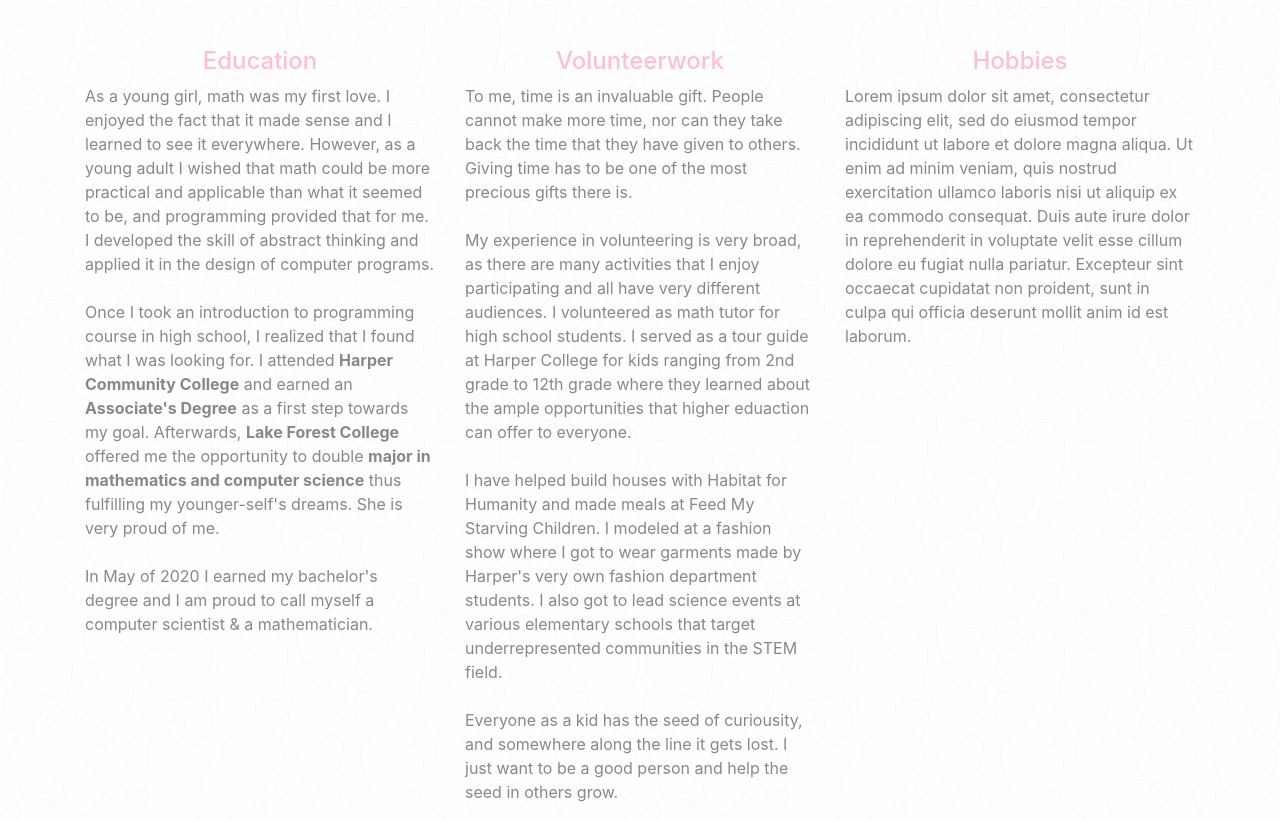
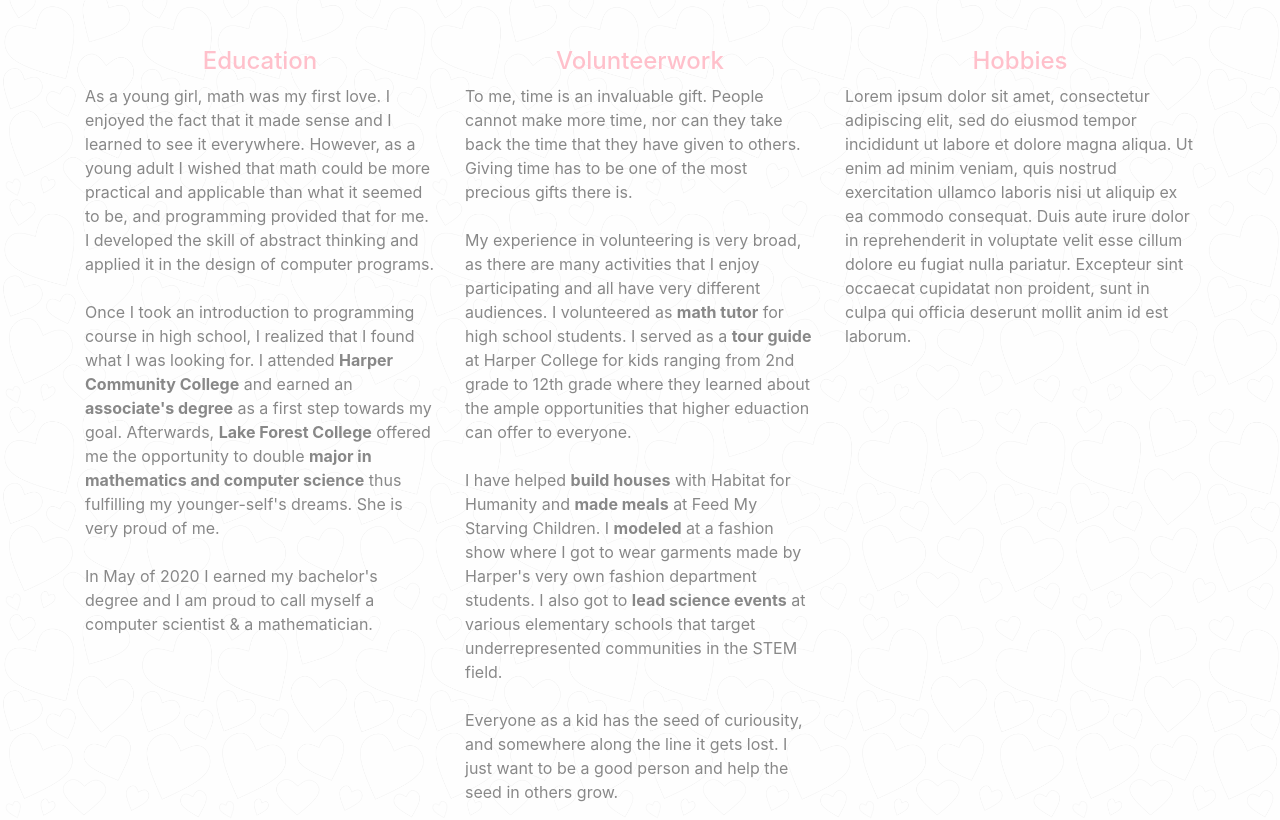
Before and after one commit to mirandalopez0/mirandalopez0.github.io, a plain HTML site: page index.html in a window 1280 px wide. Shown: the part 632-1452 px from the top of the page. Drawn offline with Linux system fonts and the light colour scheme; a web font is replaced by a local one.

Commit message:
halfway done with About page

```diff
--- a/index.html
+++ b/index.html
@@ -66,7 +66,7 @@
         <p class="text-grey">
           As a young girl, math was my first love. I enjoyed the fact that it made sense and I learned to see it everywhere. However, as a young adult I wished that math could be more practical and applicable than what it seemed to be, and programming provided that for me. I developed the skill of abstract thinking and applied it in the design of computer programs.
           <br><br>
-          Once I took an introduction to programming course in high school, I realized that I found what I was looking for. I attended <strong>Harper Community College</strong> and earned an <strong>Associate's Degree</strong> as a first step towards my goal. Afterwards, <strong>Lake Forest College</strong> offered me the opportunity to double <strong>major in mathematics and computer science</strong> thus fulfilling my younger-self's dreams. She is very proud of me.
+          Once I took an introduction to programming course in high school, I realized that I found what I was looking for. I attended <strong>Harper Community College</strong> and earned an <strong>associate's degree</strong> as a first step towards my goal. Afterwards, <strong>Lake Forest College</strong> offered me the opportunity to double <strong>major in mathematics and computer science</strong> thus fulfilling my younger-self's dreams. She is very proud of me.
           <br><br>
           In May of 2020 I earned my bachelor's degree and I am proud to call myself a computer scientist & a mathematician.
         </p>
@@ -77,23 +77,13 @@
           To me, time is an invaluable gift. People cannot make more time, nor can they take back the time that they have given to others. Giving time has to be one of the most precious gifts there is.
           <br><br>
           My experience in volunteering is very broad, as there are many activities that I enjoy participating and all have very different audiences.
-          I volunteered as math tutor for high school students. I served as a tour guide at Harper College for kids ranging from 2nd grade to 12th grade where they learned about the ample opportunities that higher eduaction can offer to everyone.
+          I volunteered as <strong>math tutor</strong> for high school students. I served as a <strong>tour guide</strong> at Harper College for kids ranging from 2nd grade to 12th grade where they learned about the ample opportunities that higher eduaction can offer to everyone.
           <br><br>
-          I have helped build houses with Habitat for Humanity and made meals at Feed My Starving Children.
-          I modeled at a fashion show where I got to wear garments made by Harper's very own fashion department students. I also got to lead science events at various elementary schools that target underrepresented communities in the STEM field.
+          I have helped <strong>build houses</strong> with Habitat for Humanity and <strong>made meals</strong> at Feed My Starving Children.
+          I <strong>modeled</strong> at a fashion show where I got to wear garments made by Harper's very own fashion department students. I also got to <strong>lead science events</strong> at various elementary schools that target underrepresented communities in the STEM field.
           <br><br>
 
           Everyone as a kid has the seed of curiousity, and somewhere along the line it gets lost. I just want to be a good person and help the seed in others grow.
-
-          <!-- Being the change that I want to see in the world is what has motivated me to be involved in the communities around me.
-
-          While I consider it important to plant the seed of curiosity in our adults-to-be, it is also imperative that we water our peers who currently move the world.
-
-          those standing next to us in this journey.
-
-          Not only is it important to plant the seed of curiosity in our future adults, but it is just as necessary to water and nurture our current peers.
-
-          in the groups and organizations that I have been a part of. I consider it just as important to plant a seed of curiosity of future generations as it is to water the current generations that are out there, also making a difference. -->
 
         </p>
       </div>
```
